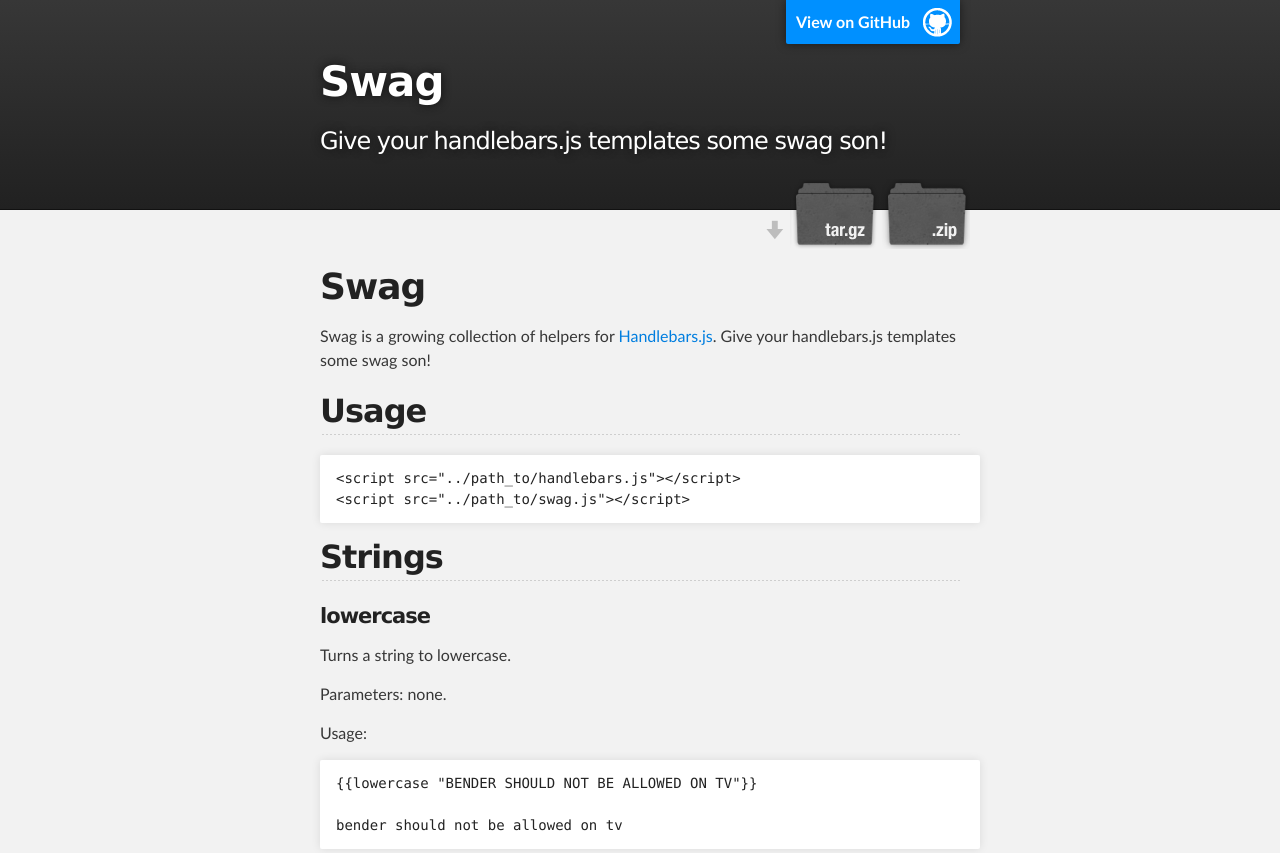
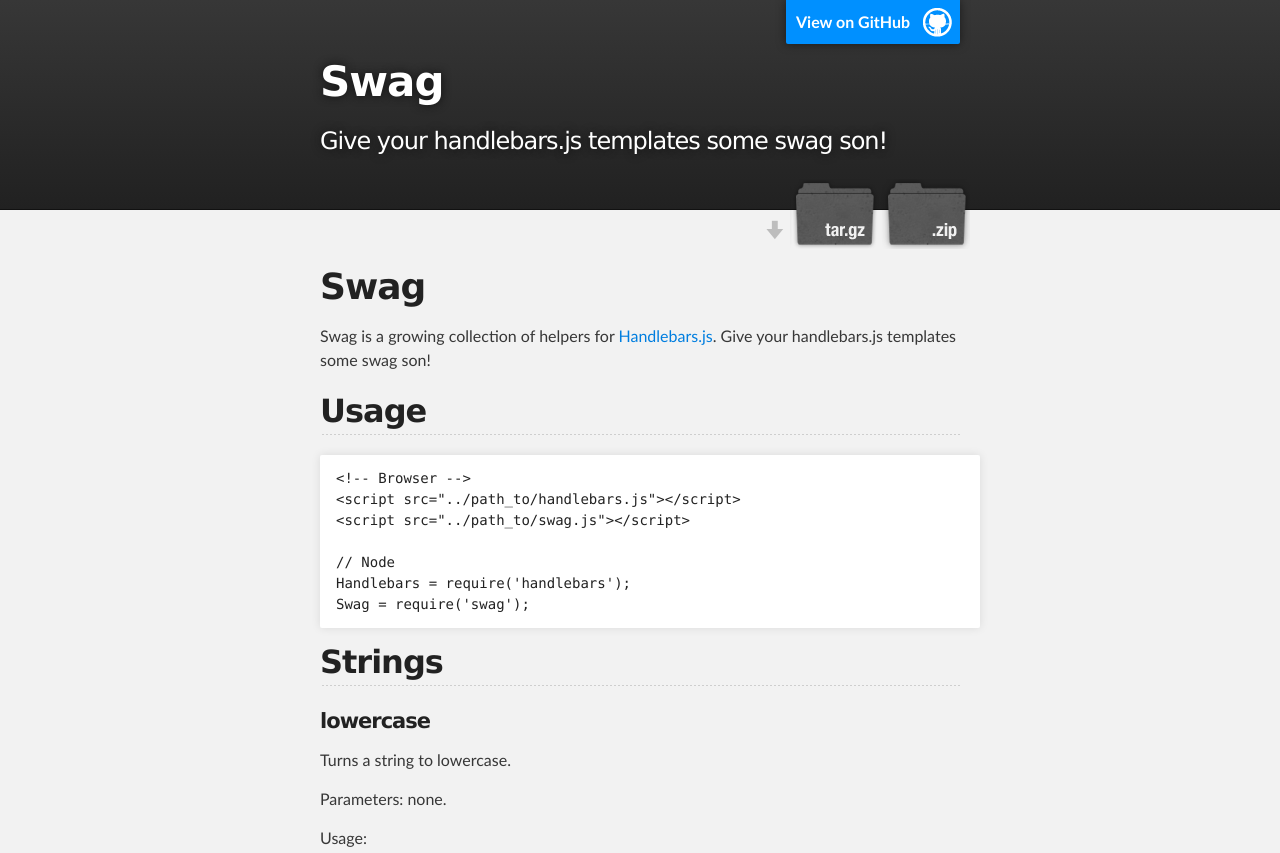
Before and after one commit to elving/swag, a plain HTML site: page index.html in a window 1280 px wide. Shown: the top 853 px of the page. Drawn offline with Linux system fonts and the light colour scheme.

Commit message:
Add node usage.

```diff
--- a/index.html
+++ b/index.html
@@ -37,8 +37,13 @@
 
 <h2>Usage</h2>
 
-<pre><code>&lt;script src="../path_to/handlebars.js"&gt;&lt;/script&gt;
+<pre><code>&lt;!-- Browser --&gt;
+&lt;script src="../path_to/handlebars.js"&gt;&lt;/script&gt;
 &lt;script src="../path_to/swag.js"&gt;&lt;/script&gt;
+
+// Node
+Handlebars = require('handlebars');
+Swag = require('swag');
 </code></pre>
 
 <h2>Strings</h2>
@@ -1107,7 +1112,8 @@
 &lt;/p&gt;
 
 &lt;p&gt;Bender, Fry, Professor Farnsworth&lt;/p&gt;
-</code></pre>      </section>
+</code></pre>
+      </section>
     </div>
 
     <!-- FOOTER  -->
```
